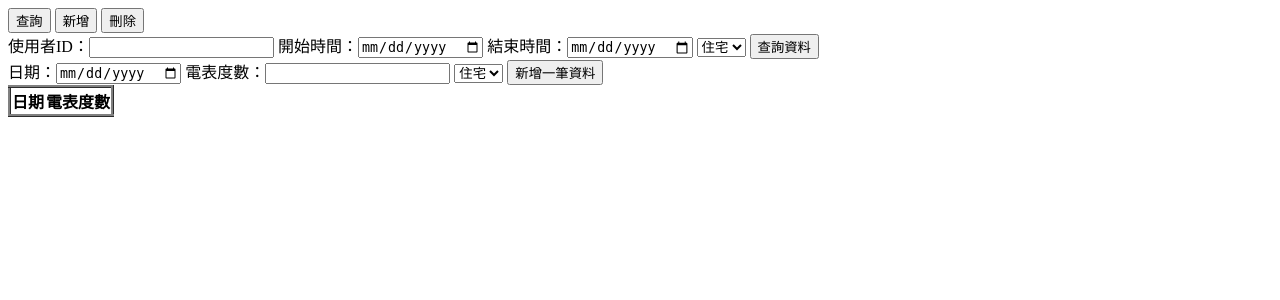
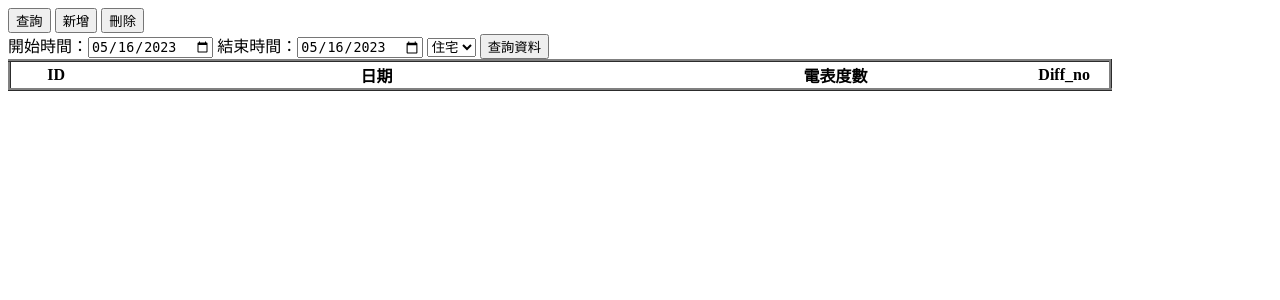
Before and after one commit to bebo1010/Power_Serverside, a PHP site: page /start.php in a window 1280 px wide. Shown: the top 300 px of the page. Run offline with PHP 8.4, Linux system fonts and the light colour scheme; lists and menus that the app fills with data are empty.

Commit message:
Basic index website complete

```diff
--- a/start.php
+++ b/start.php
@@ -17,23 +17,14 @@
             <button class="tablinks" onclick="loadTab(event, 'Delete')">刪除</button>
         </div>
 
-        <script>
-            // Get the element with id="defaultOpen" and click on it
-            document.getElementById("defaultOpen").click();
-        </script>
-
         <div id="Search" class="tabcontent">
-            <form action="search.php">
+            <form action="search.php" method="post">
                 <label>
-                    使用者ID：<input type="text" id="ID輸入" name="UserID">
+                    開始時間：<input type="date" id="開始時間" name="Start_Date" value="<?php echo date('Y-m-d'); ?>">
                 </label>
 
                 <label>
-                    開始時間：<input type="date" id="開始時間" name="Start_Date">
-                </label>
-
-                <label>
-                    結束時間：<input type="date" id="結束時間" name="End_Date">
+                    結束時間：<input type="date" id="結束時間" name="End_Date" value="<?php echo date('Y-m-d'); ?>">
                 </label>
 
                 <select id="商業/住宅" name="Diff_no">
@@ -53,11 +44,15 @@
             <!-- <form action="https://httpbin.org/post" method="post"> -->
             <form action="insert.php" method="post">
                 <label>
-                    日期：<input type="date" id="日期輸入" name="Date">
+                    使用者ID：<input type="number" id="使用者ID" name="UserID">
                 </label>
 
                 <label>
-                    電表度數：<input type="number" id="電表度數輸入" name="KMH">
+                    日期：<input type="date" id="日期輸入" name="Date" value="<?php echo date('Y-m-d'); ?>">
+                </label>
+
+                <label>
+                    電表度數：<input type="number" id="電表度數輸入" name="KWH">
                 </label>
 
                 <select id="商業/住宅" name="Diff_no">
@@ -81,16 +76,25 @@
         <div id="Result">
             <table id="電表清單">
                 <tr id="標題">
-                    <th>
+                    <th style="width:5%">
+                        ID
+                    </th>
+                    <th style="width:30%">
                         日期
                     </th>
-                    <th>
+                    <th style="width:20%">
                         電表度數
+                    </th>
+                    <th style="width:5%">
+                        Diff_no
                     </th>
                 </tr>
             </table>
         </div>
 
-
+        <script>
+            // Get the element with id="defaultOpen" and click on it
+            document.getElementById("defaultOpen").click();
+        </script>
     </body>
 </html>
```
